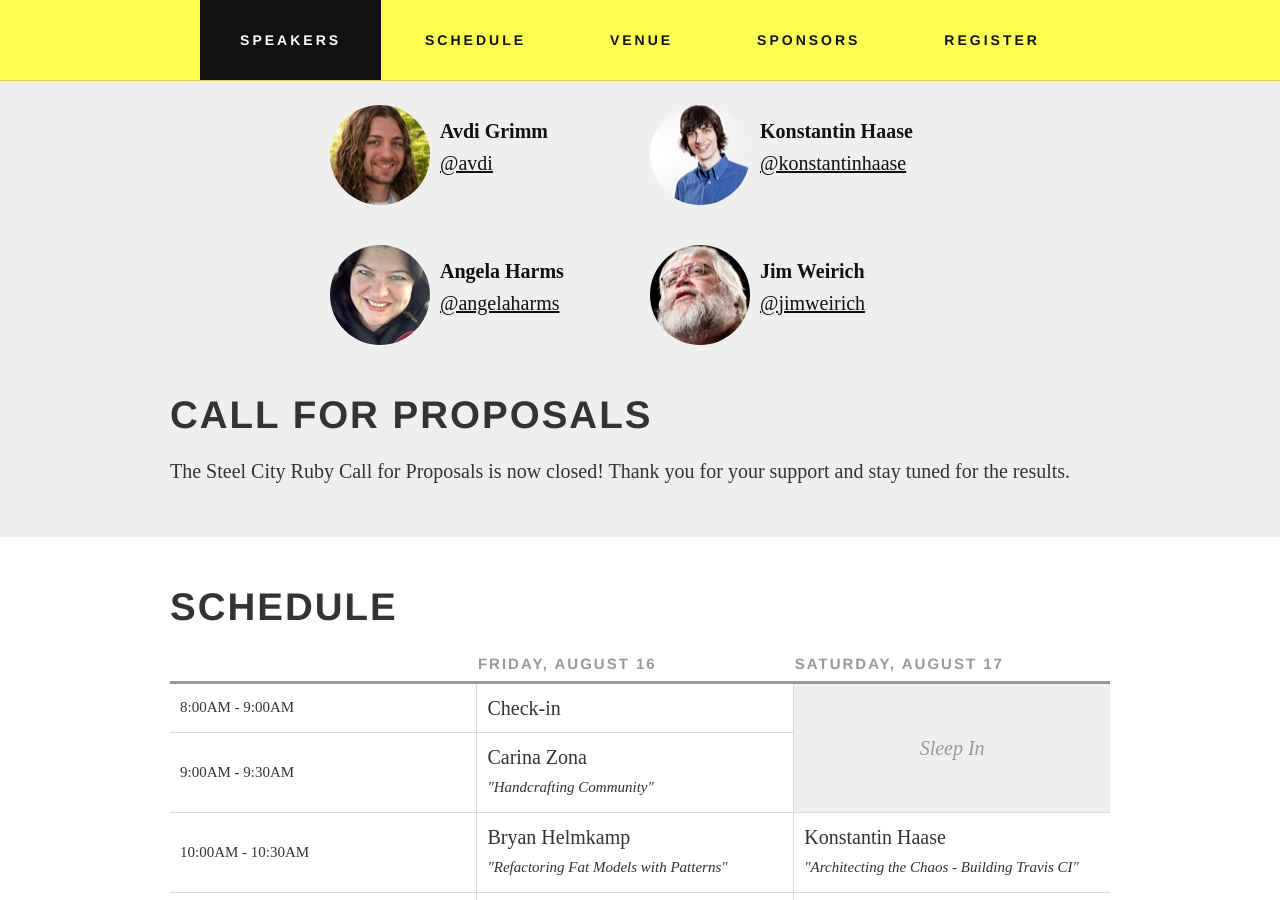
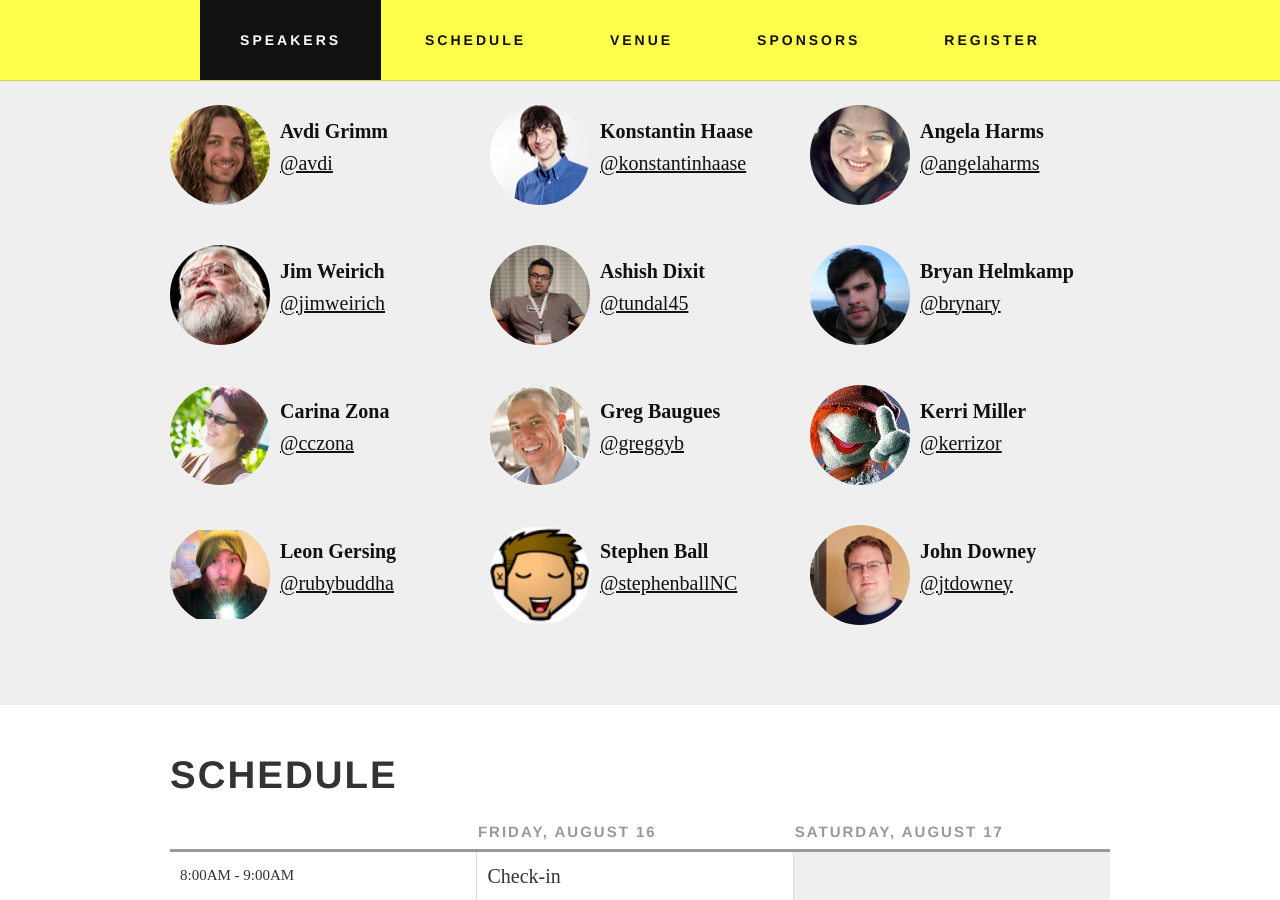
Before and after one commit to colindean/steelcityruby.github.com, a Jekyll site: the page built from index.html, in a window 1280 px wide and 900 px high, scrolled down 946 px. Built offline with Jekyll 4.4.1, drawn with Linux system fonts in a browser that asks for light colours; nearby versions of some CDN libraries; some web fonts are replaced; Markdown is read by kramdown in place of the engine named in the settings; comment, search, counter and statistics services are not loaded.

Commit message:
Adds CFP speakers

```diff
--- a/index.html
+++ b/index.html
@@ -54,38 +54,79 @@
         <div class="clear">&nbsp;</div>
 
         <div class="row">
-          <div class="span4 offset2 speaker">
-            <div class="speaker-avatar" style="background-image: url('img/speakers/avdi.png');">&nbsp;</div>
+          <div class="span4 speaker">
+            <div class="speaker-avatar" style="background-size: 100px; background-image: url('img/speakers/avdi.png');">&nbsp;</div>
             <div class="speaker-name">Avdi Grimm</div>
             <a class="speaker-handle" href="http://twitter.com/avdi">@avdi</a>
           </div>
 
           <div class="span4 speaker">
-            <div class="speaker-avatar" style="background-image: url('img/speakers/konstantin.png');">&nbsp;</div>
+            <div class="speaker-avatar" style="background-size: 100px; background-image: url('img/speakers/konstantin.png');">&nbsp;</div>
             <div class="speaker-name">Konstantin Haase</div>
             <a class="speaker-handle" href="http://twitter.com/konstantinhaase">@konstantinhaase</a>
           </div>
 
-          <div class="span4 offset2 speaker">
-            <div class="speaker-avatar" style="background-image: url('img/speakers/angela.png');">&nbsp;</div>
+          <div class="span4 speaker">
+            <div class="speaker-avatar" style="background-size: 100px; background-image: url('img/speakers/angela.png');">&nbsp;</div>
             <div class="speaker-name">Angela Harms</div>
             <a class="speaker-handle" href="http://twitter.com/angelaharms">@angelaharms</a>
           </div>
-
+        </div>
+        <div class="row">
           <div class="span4 speaker">
-            <div class="speaker-avatar" style="background-image: url('img/speakers/jim.png');">&nbsp;</div>
+            <div class="speaker-avatar" style="background-size: 100px; background-image: url('img/speakers/jim.png');">&nbsp;</div>
             <div class="speaker-name">Jim Weirich</div>
             <a class="speaker-handle" href="http://twitter.com/jimweirich">@jimweirich</a>
           </div>
+
+          <div class="span4 speaker">
+            <div class="speaker-avatar" style="background-size: 100px; background-image: url('img/speakers/ashish.png');">&nbsp;</div>
+            <div class="speaker-name">Ashish Dixit</div>
+            <a class="speaker-handle" href="http://twitter.com/tundal45">@tundal45</a>
+          </div>
+
+          <div class="span4 speaker">
+            <div class="speaker-avatar" style="background-size: 100px; background-image: url('img/speakers/bryanhelmkamp.jpg');">&nbsp;</div>
+            <div class="speaker-name">Bryan Helmkamp</div>
+            <a class="speaker-handle" href="http://twitter.com/brynary">@brynary</a>
+          </div>
         </div>
+        <div class="row">
+          <div class="span4 speaker">
+            <div class="speaker-avatar" style="background-size: 100px; background-image: url('img/speakers/carinazona.jpg');">&nbsp;</div>
+            <div class="speaker-name">Carina Zona</div>
+            <a class="speaker-handle" href="http://twitter.com/cczona">@cczona</a>
+          </div>
 
+          <div class="span4 speaker">
+            <div class="speaker-avatar" style="background-size: 100px; background-image: url('img/speakers/gregbaugues.jpg');">&nbsp;</div>
+            <div class="speaker-name">Greg Baugues</div>
+            <a class="speaker-handle" href="http://twitter.com/greggyb">@greggyb</a>
+          </div>
+
+          <div class="span4 speaker">
+            <div class="speaker-avatar" style="background-size: 100px; background-image: url('img/speakers/kerrimiller.jpg');">&nbsp;</div>
+            <div class="speaker-name">Kerri Miller</div>
+            <a class="speaker-handle" href="http://twitter.com/kerrizor">@kerrizor</a>
+          </div>
+        </div>
         <div class="row">
-          <div class="span12">
-            <h1>CALL FOR PROPOSALS</h1>
-            <p>
-            The Steel City Ruby Call for Proposals is now closed! Thank you for
-            your support and stay tuned for the results.
-            </p>
+          <div class="span4 speaker">
+            <div class="speaker-avatar" style="background-size: 100px; background-image: url('img/speakers/leongersing.png');">&nbsp;</div>
+            <div class="speaker-name">Leon Gersing</div>
+            <a class="speaker-handle" href="http://twitter.com/rubybuddha">@rubybuddha</a>
+          </div>
+
+          <div class="span4 speaker">
+            <div class="speaker-avatar" style="background-size: 100px; background-image: url('img/speakers/stephenball.png');">&nbsp;</div>
+            <div class="speaker-name">Stephen Ball</div>
+            <a class="speaker-handle" href="http://twitter.com/stephenballNC">@stephenballNC</a>
+          </div>
+
+          <div class="span4 speaker">
+            <div class="speaker-avatar" style="background-size: 100px; background-image: url('img/speakers/johndowney.jpeg');">&nbsp;</div>
+            <div class="speaker-name">John Downey</div>
+            <a class="speaker-handle" href="http://twitter.com/jtdowney">@jtdowney</a>
           </div>
         </div>
       </div>
```
Also changed, not shown: img/speakers/ashish.png (added), img/speakers/bryanhelmkamp.jpg (added), img/speakers/carinazona.jpg (added), img/speakers/gregbaugues.jpg (added), img/speakers/johndowney.jpeg (added), img/speakers/kerrimiller.jpg (added), img/speakers/leongersing.png (added), img/speakers/stephenball.png (added).
